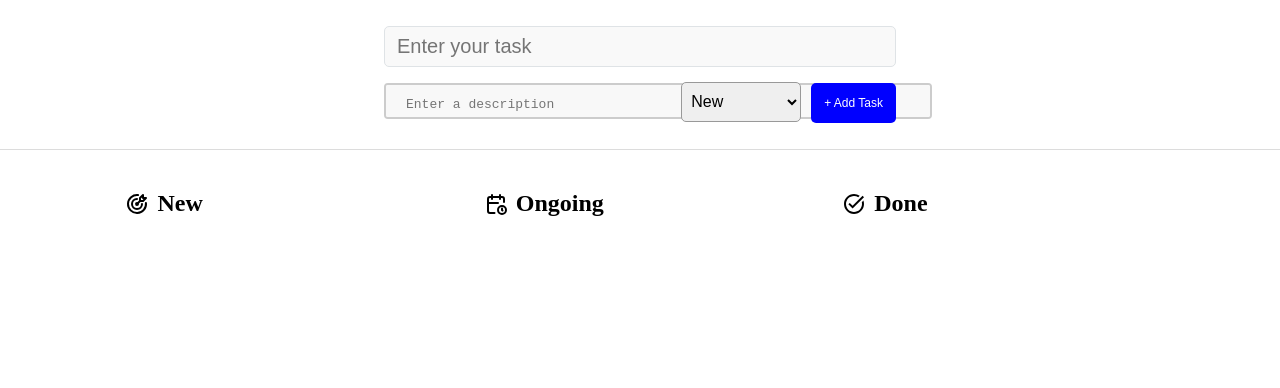
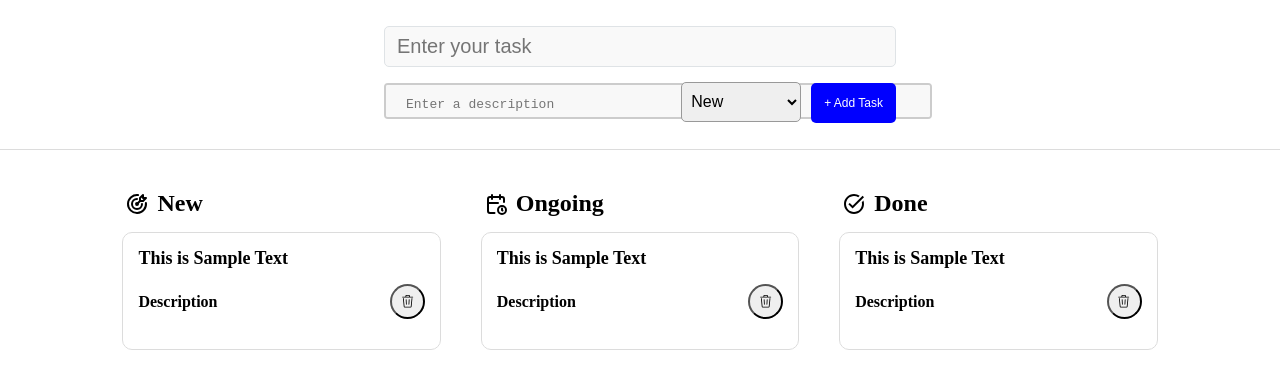
Before and after one commit to ayoncoding404/Todo-List-App, a React (Vite) app: page / in a window 1280 px wide. Shown: the top 388 px of the page. Built offline with nearby package versions, Linux system fonts and the light colour scheme.

Commit message:
delete task

```diff
--- a/src/Components/TaskCard/TaskCard.jsx
+++ b/src/Components/TaskCard/TaskCard.jsx
@@ -4,12 +4,12 @@ import { GoTrash } from "react-icons/go";
 const TaskCard = () => {
   return (
     <article className={styles.task_card}>
-        <p className={task_text}>
+        <p className={styles.task_text}>
              This is Sample Text
         </p>
         <div className={styles.task_card_bottom}>
               <div className={styles.task_description}>Description</div>
-              <div className={styles.task_delete}><GoTrash/></div>
+              <button className={styles.task_delete}><GoTrash /></button>
         </div>
     </article>
   )
--- a/src/Components/TaskCard/TaskCard.module.css
+++ b/src/Components/TaskCard/TaskCard.module.css
@@ -0,0 +1,41 @@
+.task_card{
+    width: 100%;
+    min-height: 100px;
+    border: 1px solid #dcdcdc;
+    border-radius: 10px;
+    padding: 15px;
+    margin: 15px 0;
+}
+
+.task_text {
+    font-size: 18px;
+    font-weight: 600;
+    margin-bottom: 15px;
+}
+
+.task_card_bottom{
+    display: flex;
+    font-weight: 600;
+    margin-bottom: 15px;
+    justify-content: space-between;
+}
+.task_description{
+    display: flex;
+    align-items :center;
+    justify-content: center;
+}
+
+.task_delete{
+    width: 35px;
+    height: 35px;
+    border-radius: 100%;
+    display: flex;
+    align-items :center;
+    justify-content: center;
+    cursor: pointer;
+    transition: all 0.3s ease-in-out;
+}
+
+.task_delete :hover{
+    background-color: #ebebeb;
+}
--- a/src/Components/TaskColumn/TaskColumn.jsx
+++ b/src/Components/TaskColumn/TaskColumn.jsx
@@ -11,7 +11,7 @@ const TaskColumn = ({title, icon: Icon}) => {
       <h2 className={styles.task_column_heading}>
         <Icon className={styles.task_column_icon} /> {title}
       </h2>
-
+     <TaskCard />
     </section>
   );
 };
--- a/src/Components/TaskForm/TaskForm.jsx
+++ b/src/Components/TaskForm/TaskForm.jsx
@@ -1,7 +1,18 @@
-import React from "react";
+import React, { useState } from "react";
 import styles from "./TaskForm.module.css";
 
 const TaskForm = () => {
+  const [task, setTask] = useState("");
+  const [status, setStatus] = useState("todo")
+
+  const handleTaskChange = (e) => {
+    setTask(e.target.value);
+  };
+  const  handleStatusChange =(e) =>{
+    setStatus(e.target.value)
+  }
+  //console.log(task,status)
+
   return (
     <header className={styles.app_header}>
       <form>
@@ -9,6 +20,7 @@ const TaskForm = () => {
           type="text"
           className={styles.task_input}
           placeholder="Enter your task"
+          onChange={handleTaskChange}
         />
         <div className={styles.task_form_bottom}>
           <div>
@@ -19,7 +31,8 @@ const TaskForm = () => {
             />
           </div>
           <div>
-            <select className={styles.task_status}>
+            <select className={styles.task_status}
+             onChange={handleStatusChange}>
               <option value="todo">New</option>
               <option value="doing">Ongoing</option>
               <option value="done">Done</option>
```
